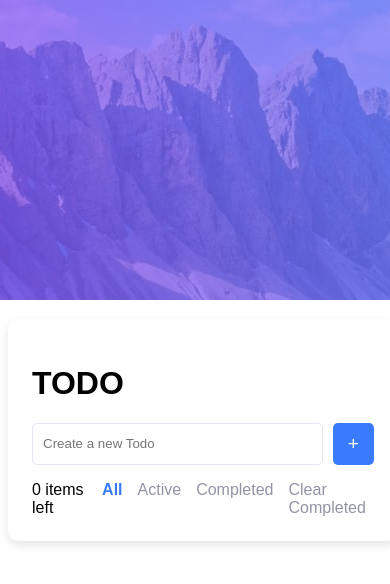
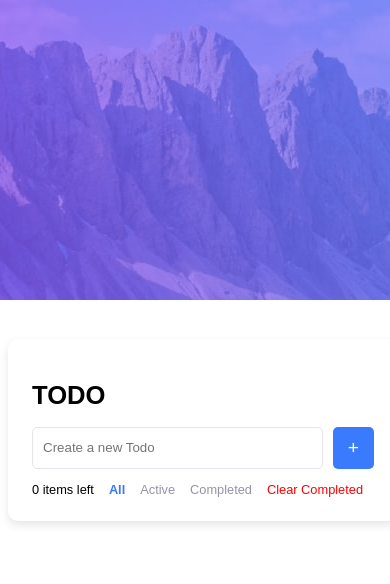
Before and after one commit to heisreagan/reagan-todo, a plain HTML site: page index.html in a window 390 px wide. Drawn offline with Linux system fonts and the light colour scheme.

Commit message:
changed 'Clear Completed' color to red, reduced font size to 0.8rem for mobile responsiveness

```diff
--- a/styles.css
+++ b/styles.css
@@ -124,7 +124,8 @@
 
   #clearCompleted {
     cursor: pointer;
-    color: var(--text-light);
+    /* color: var(--text-light); */
+    color: red;
   }
 
   body[data-theme="light"] {
@@ -140,5 +141,6 @@
   @media (max-width: 500px) {
     .container {
       width: 90%;
+      font-size: .8rem;
     }
   }
```
